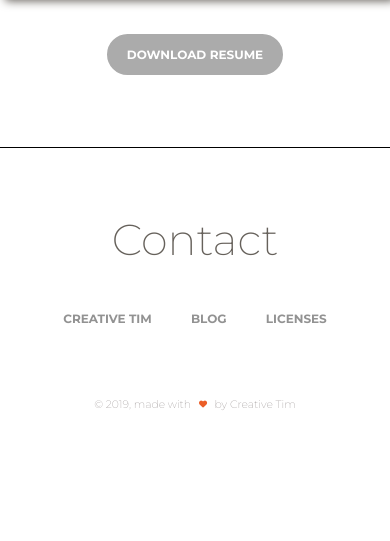
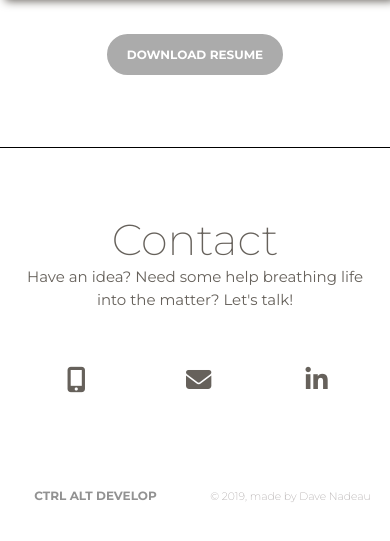
Before and after one commit to DaveNadeau/DaveNadeau.github.io, a plain HTML site: page index.html in a window 390 px wide. Shown: the part 5406-5947 px from the top of the page. Drawn offline with Linux system fonts and the light colour scheme.

Commit message:
1st draft contact section

```diff
--- a/index.html
+++ b/index.html
@@ -317,64 +317,15 @@
         <div class="col-md-12 text-center sectionTitle">
           <h1>Contact</h1>
         </div>
+        <div class="col-md-12 text-center">
+          <p class="bolderFont">Have an idea?  Need some help breathing life into the matter?  Let's talk!</p>
+        </div>
+        <div class="contactIcons">
+          <i class="fa fa-mobile"></i>
+          <a href="mailto:neo31983@gmail.com"><i class="fa fa-envelope"></i></a>
+          <a href="https://www.linkedin.com/in/david-nadeau1/" target="_blank"><i class="fa fa-linkedin"></i></a>
+        </div>
       </div>
-      <!-- <div class="tab-content following">
-        <div class="tab-pane active" id="follows" role="tabpanel">
-          <div class="row">
-            <div class="col-md-6 ml-auto mr-auto">
-              <ul class="list-unstyled follows">
-                <li>
-                  <div class="row">
-                    <div class="col-lg-2 col-md-4 col-4 ml-auto mr-auto">
-                      <img src="" alt="Circle Image" class="img-circle img-no-padding img-responsive">
-                    </div>
-                    <div class="col-lg-7 col-md-4 col-4  ml-auto mr-auto">
-                      <h6>Flume
-                        <br/>
-                        <small>Musical Producer</small>
-                      </h6>
-                    </div>
-                    <div class="col-lg-3 col-md-4 col-4  ml-auto mr-auto">
-                      <div class="form-check">
-                        <label class="form-check-label">
-                          <input class="form-check-input" type="checkbox" value="" checked>
-                          <span class="form-check-sign"></span>
-                        </label>
-                      </div>
-                    </div>
-                  </div>
-                </li>
-                <hr />
-                <li>
-                  <div class="row">
-                    <div class="col-lg-2 col-md-4 col-4 mx-auto ">
-                      <img src="">
-                    </div>
-                    <div class="col-lg-7 col-md-4 col-4">
-                      <h6>Banks
-                        <br />
-                        <small>Singer</small>
-                      </h6>
-                    </div>
-                    <div class="col-lg-3 col-md-4 col-4">
-                      <div class="form-check">
-                        <label class="form-check-label">
-                          <input class="form-check-input" type="checkbox" value="">
-                          <span class="form-check-sign"></span>
-                        </label>
-                      </div>
-                    </div>
-                  </div>
-                </li>
-              </ul>
-            </div>
-          </div>
-        </div>
-        <div class="tab-pane text-center" id="following" role="tabpanel">
-          <h3 class="text-muted">Not following anyone yet :(</h3>
-          <button class="btn btn-warning btn-round">Find artists</button>
-        </div>
-      </div> -->
     </div>
   </div>
   <footer class="footer    ">
@@ -383,13 +334,7 @@
         <nav class="footer-nav">
           <ul>
             <li>
-              <a href="https://www.creative-tim.com" target="_blank">Creative Tim</a>
-            </li>
-            <li>
-              <a href="http://blog.creative-tim.com/" target="_blank">Blog</a>
-            </li>
-            <li>
-              <a href="https://www.creative-tim.com/license" target="_blank">Licenses</a>
+              <a href="https://www.ctrlaltdevelop.com" target="_blank">Ctrl Alt Develop</a>
             </li>
           </ul>
         </nav>
@@ -398,7 +343,7 @@
             ©
             <script>
               document.write(new Date().getFullYear())
-            </script>, made with <i class="fa fa-heart heart"></i> by Creative Tim
+            </script>, made by Dave Nadeau
           </span>
         </div>
       </div>
--- a/style.css
+++ b/style.css
@@ -288,6 +288,21 @@ video, img{
   transform: scale(1.1);
 }
 
+.contactIcons{
+  display: flex;
+  font-size: 2.5vw;
+  text-align: center;
+  margin: 0 auto;
+}
+
+.contactIcons i{
+  margin: 2em 4em;
+}
+
+.contactIcons a{
+  color: #66615B;
+}
+
 .footer{
   height: 90vh;
 }
@@ -398,4 +413,14 @@ video, img{
     color: #0077ff;
   }
 
+  .contactIcons{
+    font-size: 6.5vw;
+    text-align: center;
+    margin: 0 auto;
+  }
+
+  .contactIcons i{
+    margin: 2em 2em;
+  }
+
 }
```
